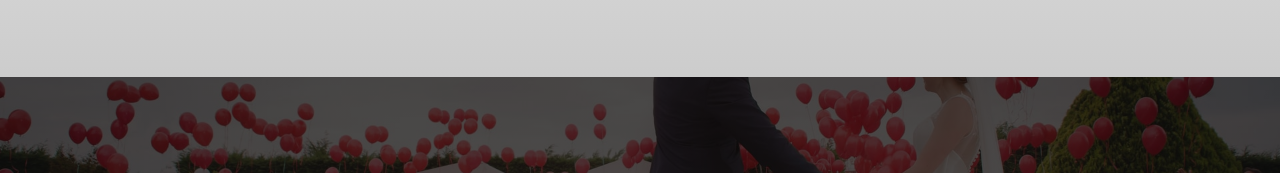
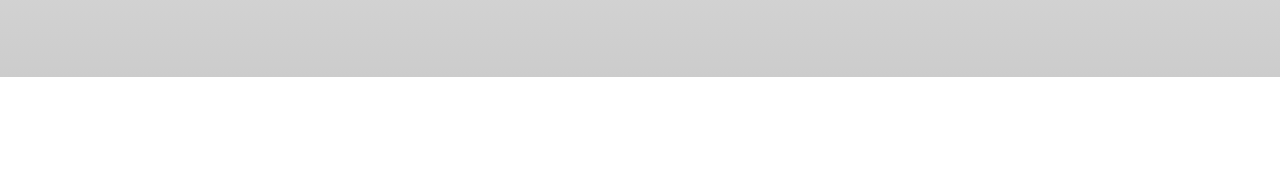
Before and after one commit to akinayturan/goksujoao, a plain HTML site: page index.html in a window 1280 px wide. Shown: the part 1419-1592 px from the top of the page. After the commit the page ends 1496 px from the top, so only its background shows below. Drawn offline with nearby package versions, Linux system fonts and the light colour scheme; a web font is replaced by a local one.

Commit message:
init 1.3

```diff
--- a/index.html
+++ b/index.html
@@ -88,13 +88,6 @@
         <!-- RSVP Form End -->
 
 
-        <!-- Footer Start -->
-        <div class="container-fluid footer py-5 wow fadeIn" data-wow-delay="0.1s">
-
-        </div>
-        <!-- Footer End -->
-
-
 
 
         <!-- Back to Top -->
```
